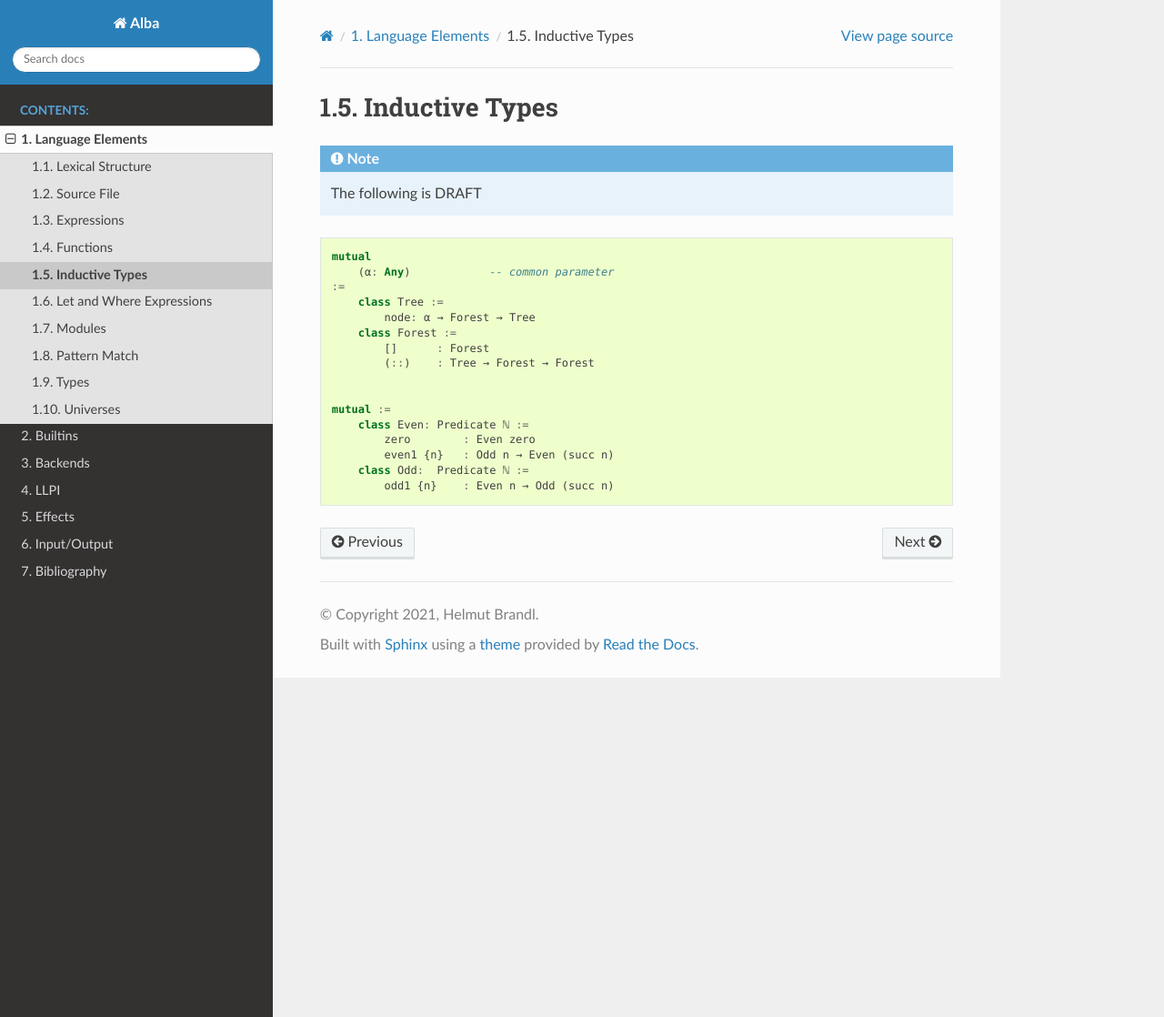
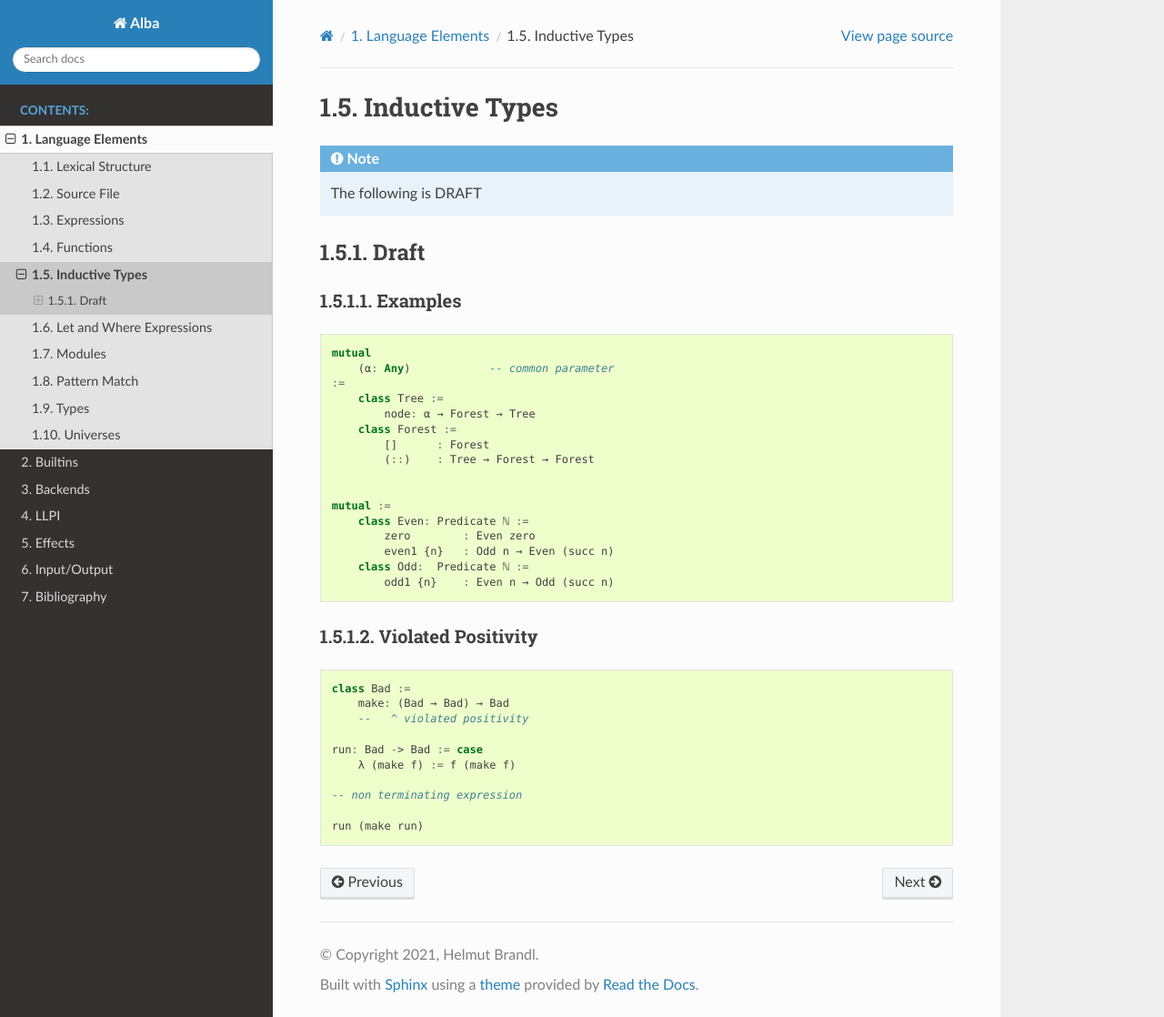
Before and after one commit to hbr/tex_alba_design, a Sphinx documentation site: the page built from sphinx/source/lang-elems/inductive.rst, in a window 1280 px wide and 1118 px high. Shown: the whole window at 91% size. Built offline with Sphinx 7.4.7 and the Read the Docs theme 2.0.0, drawn with Linux system fonts in a browser that asks for light colours.

Commit message:
Added example for violated positivity
	modified:   sphinx/source/lang-elems/inductive.rst

```diff
--- a/sphinx/source/lang-elems/inductive.rst
+++ b/sphinx/source/lang-elems/inductive.rst
@@ -5,6 +5,14 @@ Inductive Types
 .. note::
     The following is DRAFT
 
+
+Draft
+========================================
+
+
+
+Examples
+------------------------------
 
 
 .. code-block::
@@ -25,3 +33,20 @@ Inductive Types
             even1 {n}   : Odd n → Even (succ n)
         class Odd:  Predicate ℕ :=
             odd1 {n}    : Even n → Odd (succ n)
+
+
+Violated Positivity
+------------------------------
+
+::
+
+    class Bad :=
+        make: (Bad → Bad) → Bad
+        --   ^ violated positivity
+
+    run: Bad -> Bad := case
+        λ (make f) := f (make f)
+
+    -- non terminating expression
+
+    run (make run)
```
